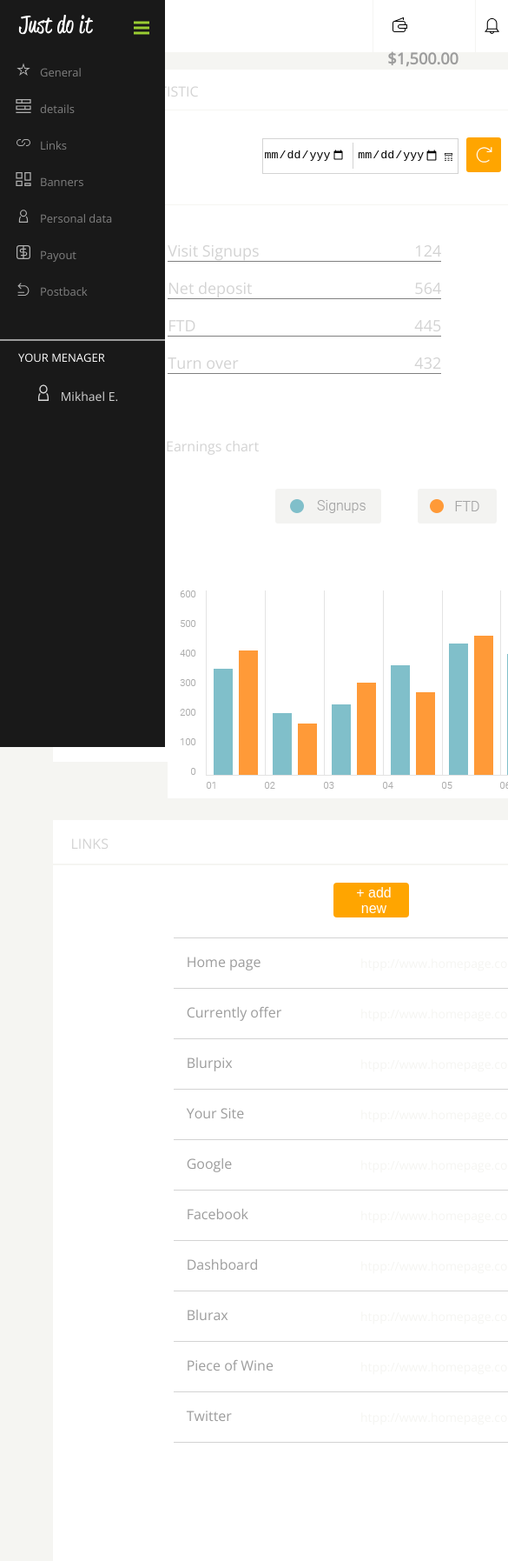
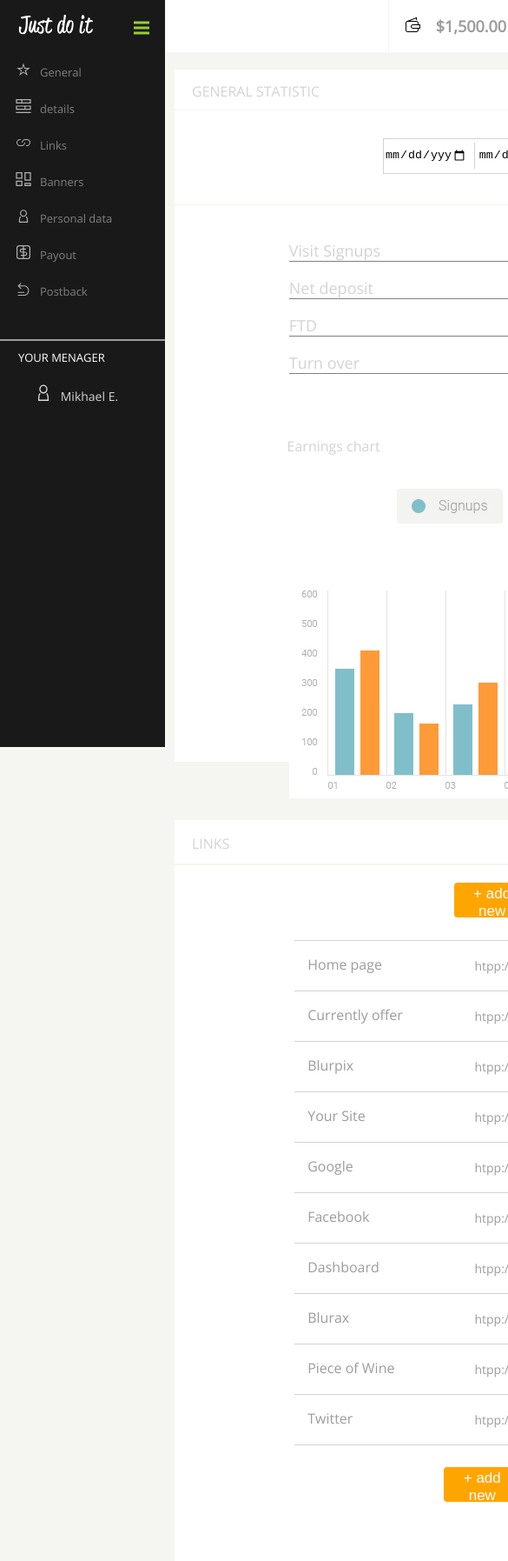
Before and after one commit to radex171/first-project, a website: page index.html in a window 390 px wide. Shown: the top 1795 px of the page at 87% size, 585 px wide, since content can reach past the window. Drawn offline with nearby package versions, Linux system fonts and the light colour scheme.

Commit message:
project ready for build RWD in @media.scss

```diff
--- a/index.html
+++ b/index.html
@@ -11,7 +11,9 @@
 
     <body>
         <section class="container">
+
             <nav class="sidebar">
+                <div class="container-sidebar">
                     <div class="burger-menu">
                         <div class="text"><img src="images/title-menu.png"></div>
                         <div class="button">
@@ -41,6 +43,7 @@
                         <p>YOUR MENAGER</p>
                         <div class="listMenagers">
                             <img src="images/icons/personaldata.svg"> <span class="nameMenager">Mikhael E.</span>
+                        </div>
                     </div>
                 </div>
             </nav>
@@ -111,21 +114,22 @@
 
                     <div class="links-list">
                         <ul>
-                            <li><div class="name-position">Home page</div><div class="link-position"><a href="www.homepage.com">htpp://www.homepage.com</a></div><div class="icon-position"><img src="images/icons/links.svg"><img src="images/icons/trash.svg"></div></li>
-                            <li><div class="name-position">Currently offer</div><div class="link-position"><a href="www.homepage.com">htpp://www.homepage.com</a></div><div class="icon-position"><img src="images/icons/links.svg"><img src="images/icons/trash.svg"></div></li>
-                            <li><div class="name-position">Blurpix</div><div class="link-position"><a href="www.homepage.com">htpp://www.homepage.com</a></div><div class="icon-position"><img src="images/icons/links.svg"><img src="images/icons/trash.svg"></div></li>
-                            <li><div class="name-position">Your Site</div><div class="link-position"><a href="www.homepage.com">htpp://www.homepage.com</a></div><div class="icon-position"><img src="images/icons/links.svg"><img src="images/icons/trash.svg"></div></li>
-                            <li><div class="name-position">Google</div><div class="link-position"><a href="www.homepage.com">htpp://www.homepage.com</a></div><div class="icon-position"><img src="images/icons/links.svg"><img src="images/icons/trash.svg"></div></li>
-                            <li><div class="name-position">Facebook</div><div class="link-position"><a href="www.homepage.com">htpp://www.homepage.com</a></div><div class="icon-position"><img src="images/icons/links.svg"><img src="images/icons/trash.svg"></div></li>
-                            <li><div class="name-position">Dashboard</div><div class="link-position"><a href="www.homepage.com">htpp://www.homepage.com</a></div><div class="icon-position"><img src="images/icons/links.svg"><img src="images/icons/trash.svg"></div></li>
-                            <li><div class="name-position">Blurax</div><div class="link-position"><a href="www.homepage.com">htpp://www.homepage.com</a></div><div class="icon-position"><img src="images/icons/links.svg"><img src="images/icons/trash.svg"></div></li>
-                            <li><div class="name-position">Piece of Wine</div><div class="link-position"><a href="www.homepage.com">htpp://www.homepage.com</a></div><div class="icon-position"><img src="images/icons/links.svg"><img src="images/icons/trash.svg"></div></li>
-                            <li class="last-line"><div class="name-position">Twitter</div><div class="link-position"><a href="www.homepage.com">htpp://www.homepage.com</a></div><div class="icon-position"><img src="images/icons/links.svg"><img src="images/icons/trash.svg"></div></li>
+                            <li><div class="name-position">Home page</div><div class="link-position"><a href="www.homepage.com">htpp://www.homepage.com</a></div><div class="icon-position"><img src="images/icons/links.svg" class="orange-icon"><img src="images/icons/trash.svg"></div></li>
+                            <li><div class="name-position">Currently offer</div><div class="link-position"><a href="www.homepage.com">htpp://www.homepage.com</a></div><div class="icon-position"><img src="images/icons/links.svg" v><img src="images/icons/trash.svg"></div></li>
+                            <li><div class="name-position">Blurpix</div><div class="link-position"><a href="www.homepage.com">htpp://www.homepage.com</a></div><div class="icon-position"><img src="images/icons/links.svg" class="orange-icon"><img src="images/icons/trash.svg"></div></li>
+                            <li><div class="name-position">Your Site</div><div class="link-position"><a href="www.homepage.com">htpp://www.homepage.com</a></div><div class="icon-position"><img src="images/icons/links.svg" class="orange-icon"><img src="images/icons/trash.svg"></div></li>
+                            <li><div class="name-position">Google</div><div class="link-position"><a href="www.homepage.com">htpp://www.homepage.com</a></div><div class="icon-position"><img src="images/icons/links.svg" class="orange-icon"><img src="images/icons/trash.svg"></div></li>
+                            <li><div class="name-position">Facebook</div><div class="link-position"><a href="www.homepage.com">htpp://www.homepage.com</a></div><div class="icon-position"><img src="images/icons/links.svg" class="orange-icon"><img src="images/icons/trash.svg"></div></li>
+                            <li><div class="name-position">Dashboard</div><div class="link-position"><a href="www.homepage.com">htpp://www.homepage.com</a></div><div class="icon-position"><img src="images/icons/links.svg" class="orange-icon"><img src="images/icons/trash.svg"></div></li>
+                            <li><div class="name-position">Blurax</div><div class="link-position"><a href="www.homepage.com">htpp://www.homepage.com</a></div><div class="icon-position"><img src="images/icons/links.svg" class="orange-icon"><img src="images/icons/trash.svg"></div></li>
+                            <li><div class="name-position">Piece of Wine</div><div class="link-position"><a href="www.homepage.com">htpp://www.homepage.com</a></div><div class="icon-position"><img src="images/icons/links.svg" class="orange-icon"><img src="images/icons/trash.svg"></div></li>
+                            <li class="last-line"><div class="name-position">Twitter</div><div class="link-position"><a href="www.homepage.com">htpp://www.homepage.com</a></div><div class="icon-position"><img src="images/icons/links.svg" class="orange-icon"><img src="images/icons/trash.svg"></div></li>
+                        </ul>
+                        <button class="second-button"><p>+ add new</p></button>
+                    </div>
 
+                </div>
 
-                        </ul>
-                    </div>
-                </div>
             </div>
         </div>
 
--- a/sass/_layout.scss
+++ b/sass/_layout.scss
@@ -12,6 +12,7 @@ body {
     color: lightgray;
     grid-template-columns: 1fr 11fr;
     grid-template-rows: 50px 1fr 1fr;
+    grid-column-gap: 0.2%;
     grid-template-areas:
     "sidebar top-bar"
     "sidebar content"
@@ -20,7 +21,7 @@ body {
 }
     .sidebar {
         margin: 0 ;
-        width: 100%;
+        width: 190px;
         grid-area: sidebar;
     }
     .top-bar {
--- /dev/null
+++ b/sass/_media.scss
@@ -0,0 +1,8 @@
+@media (max-width: 1125px){
+    .top-bar {
+        grid-template-columns: 35% 8fr 2fr 8fr 2fr;
+        grid-template-areas:
+        "blank cash notification profile logout";
+    }
+
+}
--- a/sass/sections/_content.scss
+++ b/sass/sections/_content.scss
@@ -5,8 +5,8 @@
     font-family: $brand-font;
 
     height: 90vh;
-    width: 90.1%;
-    margin: 30px 2% 0 8.4%;
+    width: 96.8%;
+    margin: 30px 2% 0 1.4%;
     grid-template-rows: 1fr 11fr;
     grid-template-areas:
     "general-statistic "
@@ -205,9 +205,9 @@
 
         p {
             margin: 0;
-            padding: 2px 0 0 9%;
+            padding: 2px 0 0 0;
             color: white;
-            font-size: 16px;
+            font-size: 17px;
         }
     }
 
@@ -217,7 +217,7 @@
        margin-top: 23px;
 
         li {
-            width: 80%;
+            width: 85%;
             height: 57px;
             margin-left: 18%;
             border-top: 1px lightgray solid;
@@ -234,30 +234,41 @@
 
             .link-position {
                 grid-area: link;
-                padding: 17px 0 0 32%;
+                padding: 17px 0 0 26%;
 
                 a {
                     font-size: 14px;
                     text-decoration: none;
-                    color: $light-gray;
+                    color: $dark-gray;
                     font-family: $brand-font;
                 }
             }
 
+
+
             .icon-position {
                 grid-area: icon-link;
-                width: 60px;
-                padding: 17px 0 0 0;
+                width: 91px;
+                padding: 22px 0 0 17%;
 
                 img {
-                    display: none;
-                    width: 20px;
-                    height: 20px;
+                    display: block;
+                    width: 16px;
+                    height: 16px;
+                    float: left;
+                    padding-left: 19px;
+
                 }
             }
+
         }
         .last-line {
             border-bottom: 1px lightgray solid;
         }
+
+        .second-button {
+            width: 15%;
+            margin: 9px 0 0 53%;
+        }
     }
 }
--- a/sass/sections/_sidebar.scss
+++ b/sass/sections/_sidebar.scss
@@ -1,10 +1,16 @@
 //-----global-----/
 .sidebar {
     width: 190px;
-    height: 100%;
+    height: auto;
     background-color: $paragraph-color;
     padding-top: 15px;
+
+
+    .container-sidebar {
+        height: 100%;
+        width: 190px;
         position: fixed;
+        background-color: $paragraph-color;
         .text {
             width: 50%;
             padding-left: 16px;
@@ -107,4 +113,5 @@
         visibility: collapse;
         max-height: 0;
     }
+}
 @import '../components/burger-menu';
--- a/sass/sections/_top-bar.scss
+++ b/sass/sections/_top-bar.scss
@@ -6,7 +6,7 @@
     display: grid;
     color: $dark-gray;
     font-weight: bold;
-    grid-template-columns: 47fr 13fr 4fr 12fr 4fr;
+    grid-template-columns: 56% 15fr 4fr 13fr 5fr;
     grid-template-areas:
     "blank cash notification profile logout";
 
@@ -26,7 +26,7 @@
         grid-area: cash;
         margin: 0 1px;
         img {
-            padding: 19px 4px 0 22px;
+            padding: 19px 1% 0 10%;
             height: 18px;
             float: left;
         }
@@ -62,13 +62,13 @@
         grid-area: profile;
         img {
 
-            height: 20px;
-            padding: 20px  0 0 14px;
+            height: 16px;
+            padding: 22px  0 0 7%;
             float: left;
         }
 
         .user-name {
-            margin: 22px 0 0 15px;
+            margin: 22px 0 0 5%;
             font-size: 13px;
             float: left;
         }
--- a/sass/style.scss
+++ b/sass/style.scss
@@ -7,3 +7,4 @@
 @import 'mixins';
 @import 'sections/sidebar';
 @import 'sections/content';
+@import 'media';
```
Also changed, not shown: css/style.css, 1 other file. Lines whose indentation alone changed are shown as unchanged.
